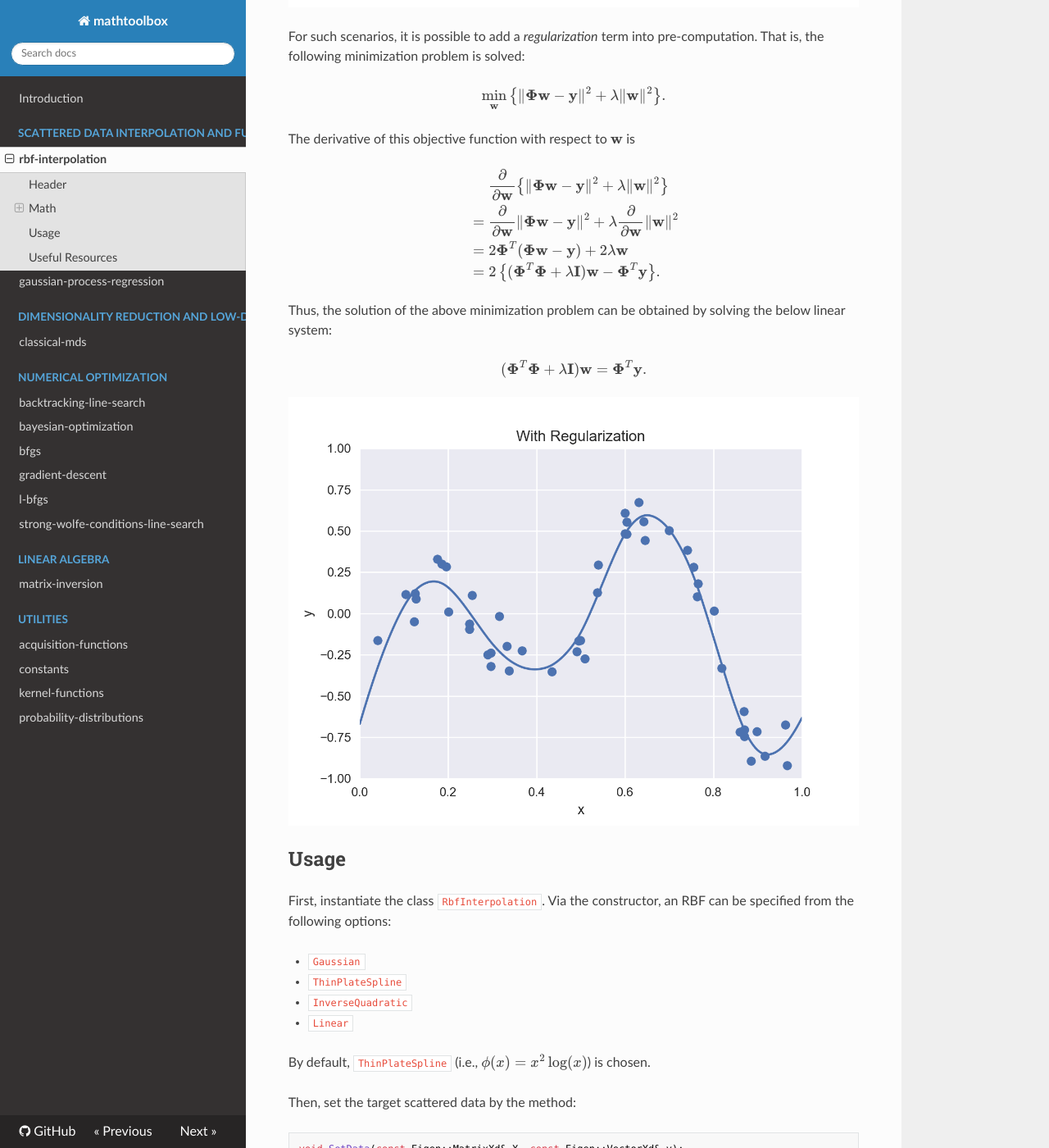
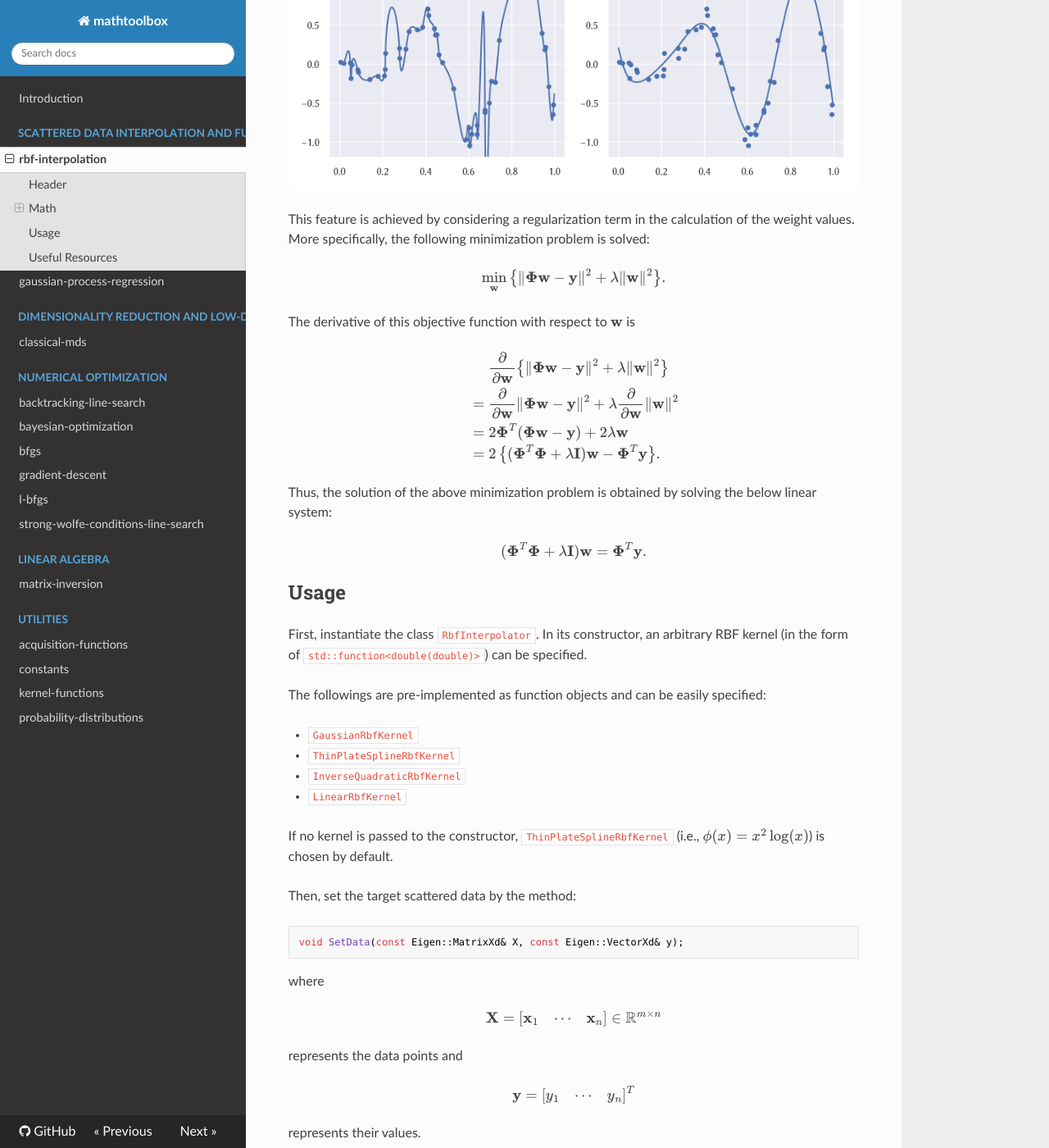
Before and after one commit to yuki-koyama/mathtoolbox, an MkDocs documentation site: the page built from docs/rbf-interpolation.md, in a window 1280 px wide and 1400 px high, scrolled down 2422 px. Shown: the whole window at 82% size. Built offline with MkDocs 1.6.1, drawn with Linux system fonts in a browser that asks for light colours; nearby versions of some CDN libraries; formulas are drawn with MathJax 3; some of the changed text lies outside the part shown.

Commit message:
Update docs

````diff
--- a/docs/rbf-interpolation.md
+++ b/docs/rbf-interpolation.md
@@ -1,6 +1,8 @@
 # rbf-interpolation
 
 Radial basis function (RBF) network for scattered data interpolation and function approximation.
+
+![](rbf-interpolation/result.png)
 
 ## Header
 
@@ -63,11 +65,11 @@ LU decomposition can be used for solving this problem.
 
 ### Pre-Computation with Regularization
 
-The original formulation above is not robust (i.e., overfitting can occur) when the data points are dense and noisy.
+The original formulation above is not robust when the data points are dense and noisy. For such cases, it is effective to use a feature called *regularization* in pre-computation. In other words, this feature enables scattered data *approximation*, not scattered data *(exact) interpolation*.
 
-![](rbf-interpolation/without-regularization.png)
+![](rbf-interpolation/regularization.png)
 
-For such scenarios, it is possible to add a *regularization* term into pre-computation. That is, the following minimization problem is solved:
+This feature is achieved by considering a regularization term in the calculation of the weight values. More specifically, the following minimization problem is solved:
 
 $$
 \min_{\mathbf{w}} \left\{ \| \mathbf{\Phi} \mathbf{w} - \mathbf{y} \|^2 + \lambda \| \mathbf{w} \|^2 \right\}.
@@ -84,24 +86,24 @@ $$
 \end{eqnarray*}
 $$
 
-Thus, the solution of the above minimization problem can be obtained by solving the below linear system:
+Thus, the solution of the above minimization problem is obtained by solving the below linear system:
 
 $$
 (\mathbf{\Phi}^T \mathbf{\Phi} + \lambda \mathbf{I}) \mathbf{w} = \mathbf{\Phi}^T \mathbf{y}.
 $$
 
-![](rbf-interpolation/with-regularization.png)
-
 ## Usage
 
-First, instantiate the class `RbfInterpolation`. Via the constructor, an RBF can be specified from the following options:
+First, instantiate the class `RbfInterpolator`. In its constructor, an arbitrary RBF kernel (in the form of `std::function<double(double)>`) can be specified.
 
-- `Gaussian`
-- `ThinPlateSpline`
-- `InverseQuadratic`
-- `Linear`
+The followings are pre-implemented as function objects and can be easily specified:
 
-By default, `ThinPlateSpline` (i.e., $ \phi(x) = x^2 \log(x) $) is chosen.
+- `GaussianRbfKernel`
+- `ThinPlateSplineRbfKernel`
+- `InverseQuadraticRbfKernel`
+- `LinearRbfKernel`
+
+If no kernel is passed to the constructor, `ThinPlateSplineRbfKernel` (i.e., $ \phi(x) = x^2 \log(x) $) is chosen by default.
 
 Then, set the target scattered data by the method:
 ```cpp
````
Also changed, not shown: other parts of docs/rbf-interpolation.md (+4 -4 lines), docs/rbf-interpolation/with-regularization.png (deleted), docs/rbf-interpolation/without-regularization.png (deleted).
